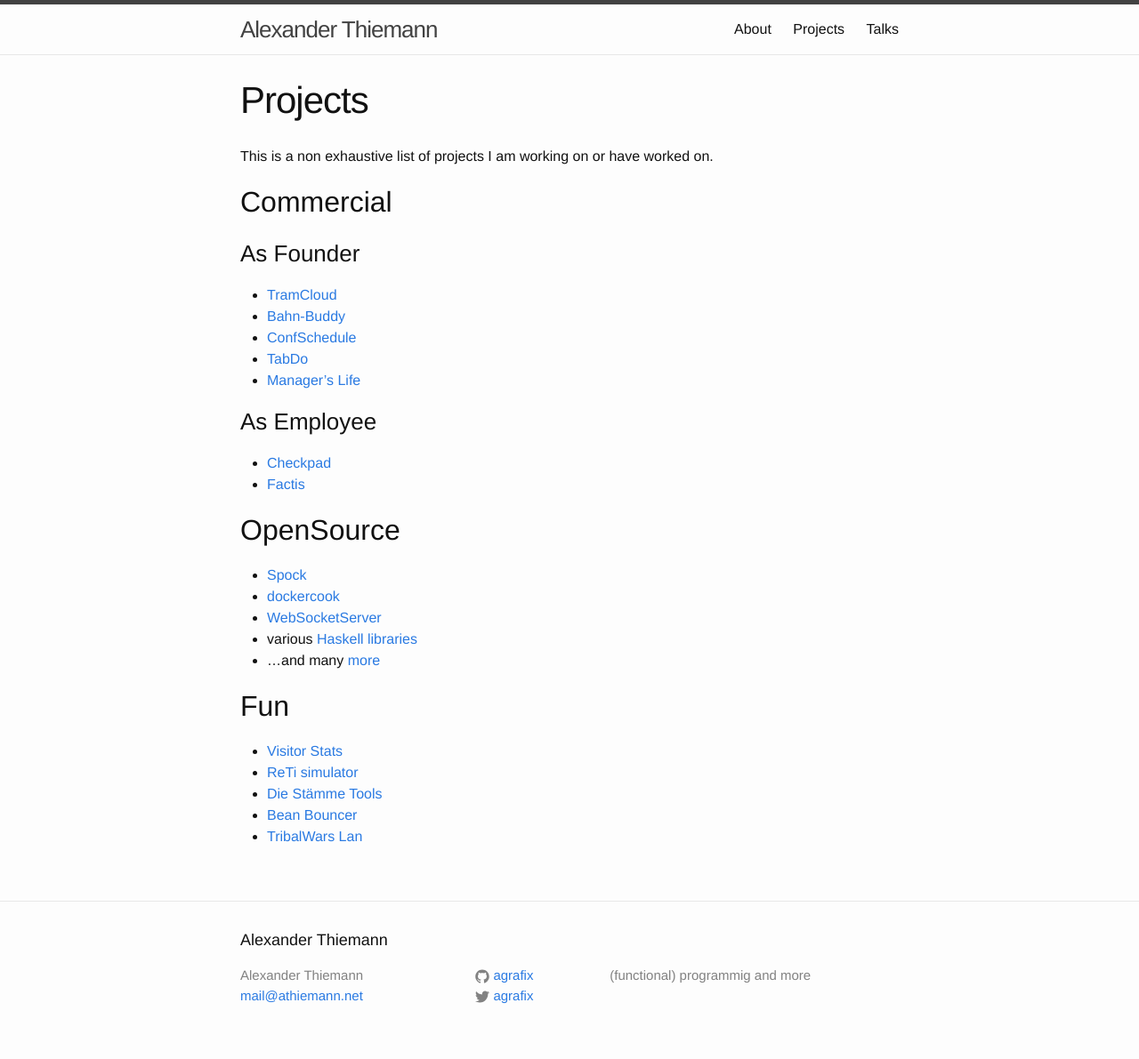
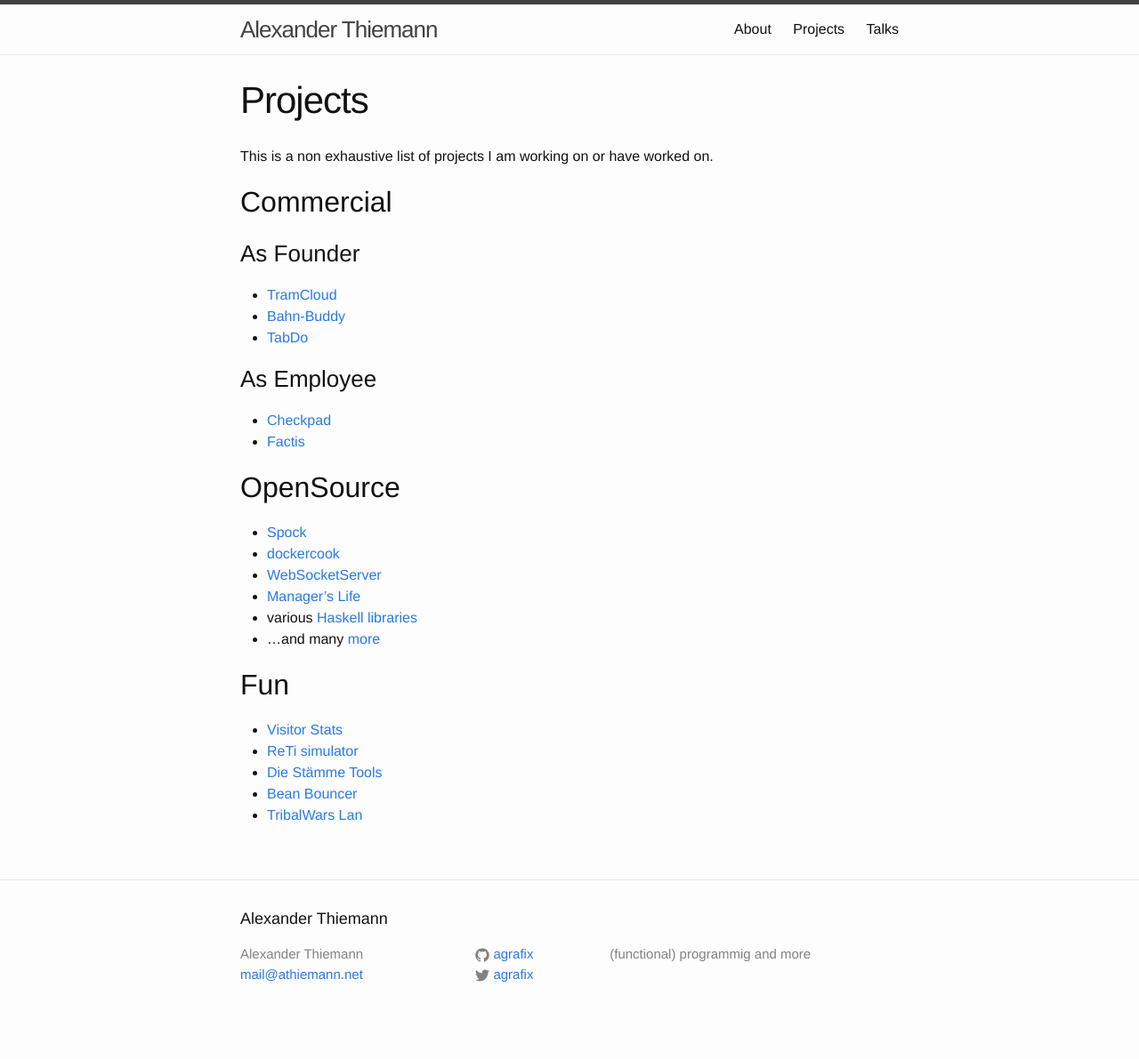
Before and after one commit to agrafix/homepage, a Jekyll site: the page built from projects.md, in a window 1280 px wide. Shown: the whole page at 89% size. Built offline with Jekyll 4.4.1, drawn with Linux system fonts in a browser that asks for light colours; after the commit the page ends 1167 px from its top, so only the background shows below that; part of the change alters nothing that is shown.

Commit message:
update projects

```diff
--- a/projects.md
+++ b/projects.md
@@ -11,9 +11,7 @@ This is a non exhaustive list of projects I am working on or have worked on.
 ### As Founder
 * [TramCloud][tc]
 * [Bahn-Buddy][bbuddy]
-* [ConfSchedule][cf]
 * [TabDo][tabdo]
-* [Manager's Life][managerslife]
 
 ### As Employee
 * [Checkpad] [cpmed]
@@ -23,6 +21,7 @@ This is a non exhaustive list of projects I am working on or have worked on.
 * [Spock][spock]
 * [dockercook][dockercook]
 * [WebSocketServer][websocketserver]
+* [Manager's Life][managerslife]
 * various [Haskell libraries][hackage]
 * ...and many [more][github]
 
@@ -35,11 +34,10 @@ This is a non exhaustive list of projects I am working on or have worked on.
 
 [tc]: https://www.tramcloud.net
 [bbuddy]: https://partner.bahn-buddy.de/link/7f11cebf-2b4f-47b3-a9b1-c14ffe632ddb
-[cf]: http://confschedule.net
 [tabdo]: http://www.tabdo.net
 [spock]: http://www.spock.li
 [dockercook]: https://github.com/factisresearch/dockercook
-[managerslife]: http://managerslife.de
+[managerslife]: https://github.com/agrafix/managerslife
 [websocketserver]: http://websocketserver.de
 [reti]: http://reti.agrafix.net
 [github]: https://github.com/agrafix?tab=repositories
```
